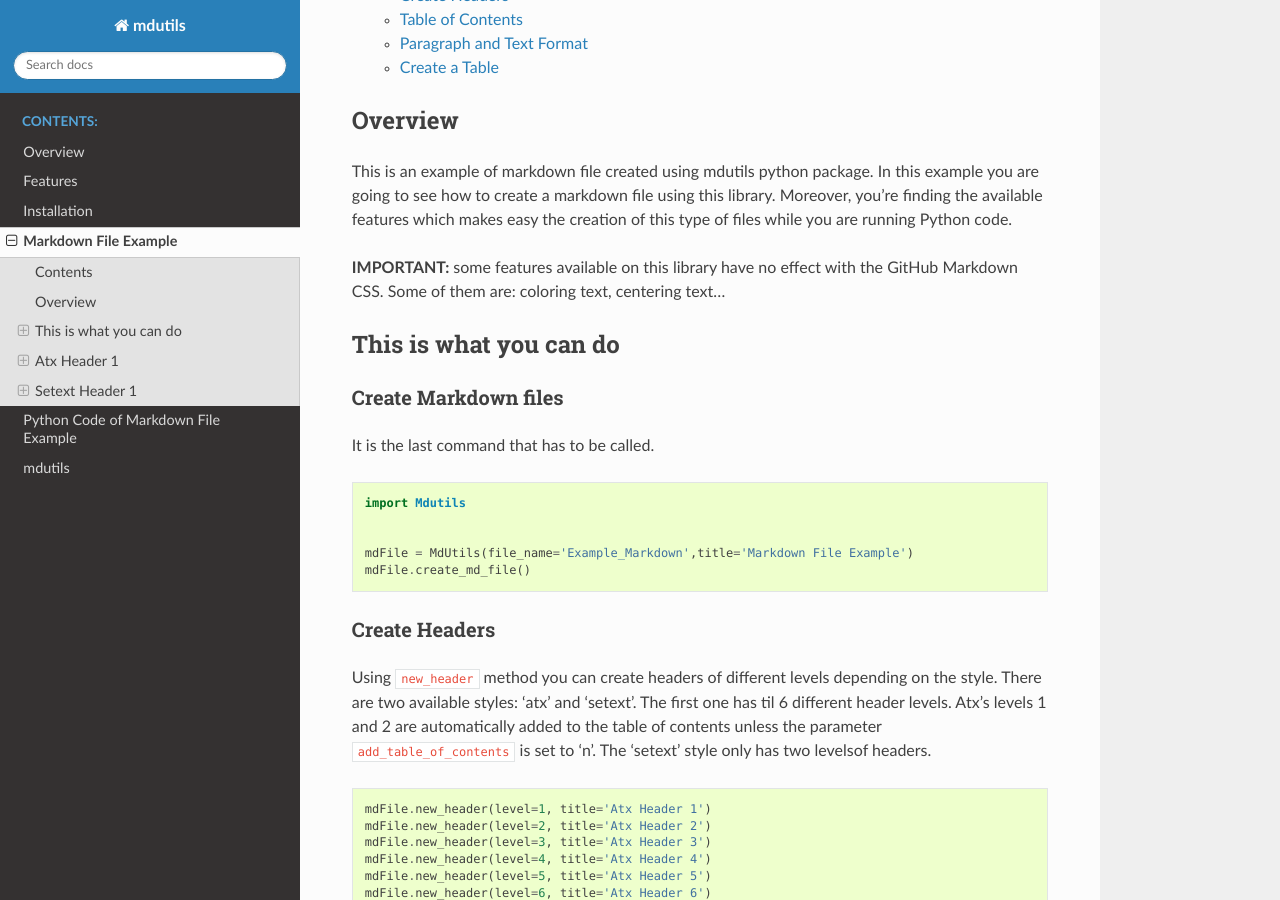
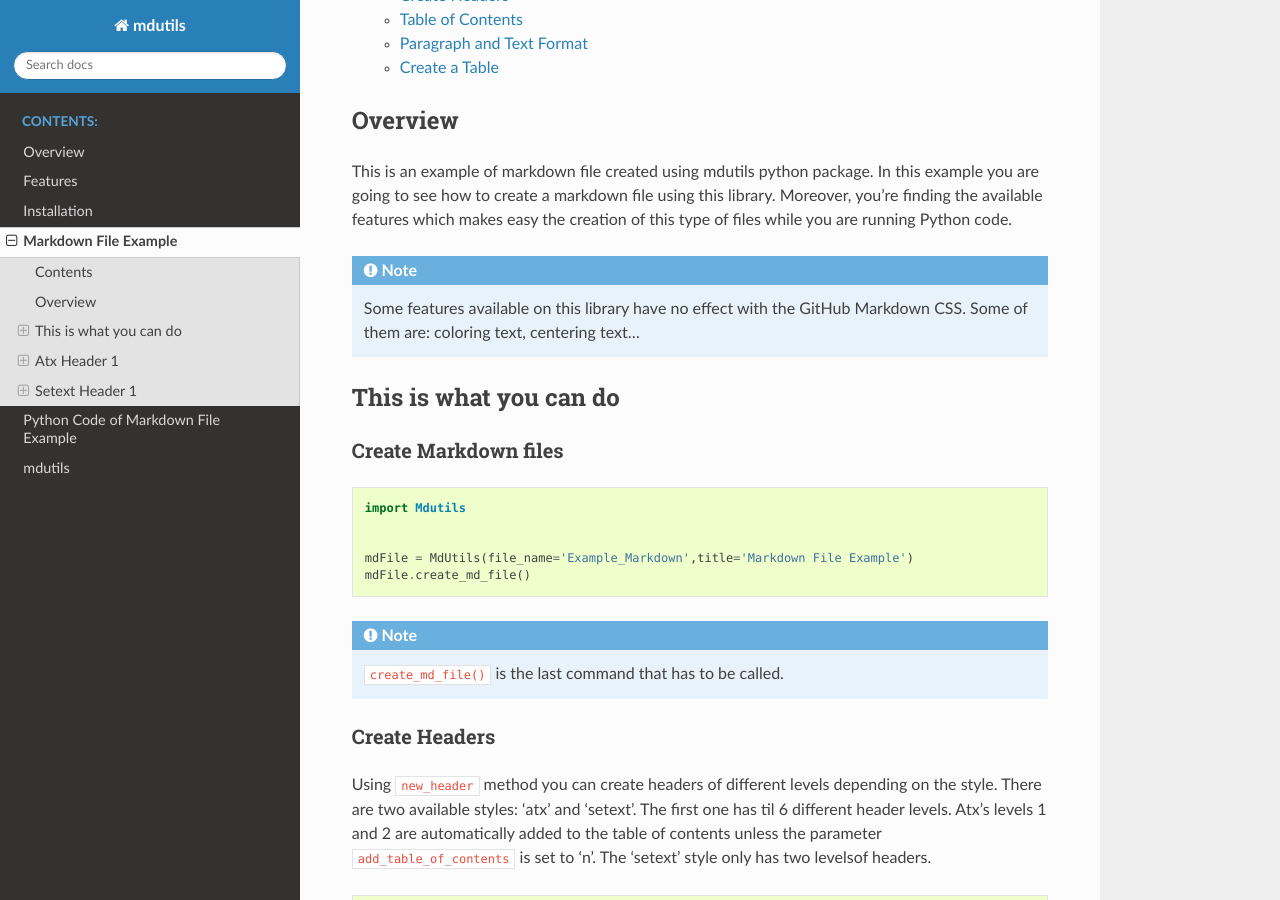
Before and after one commit to didix21/mdutils, a Sphinx documentation site: the page built from doc/source/examples/Example_Markdown.rst, in a window 1280 px wide and 900 px high, scrolled down 304 px. Built offline with Sphinx 7.4.7 and the Read the Docs theme 2.0.0, drawn with Linux system fonts in a browser that asks for light colours.

Commit message:
Improved some rst documentation.

```diff
--- a/doc/source/examples/Example_Markdown.rst
+++ b/doc/source/examples/Example_Markdown.rst
@@ -23,9 +23,11 @@
 which makes easy the creation of this type of files while you are
 running Python code.
 
-**IMPORTANT:** some features available on this library have no effect
-with the GitHub Markdown CSS. Some of them are: coloring text, centering
-text…
+.. note::
+
+    Some features available on this library have no effect with the GitHub Markdown CSS. Some of them are:
+    coloring text, centering text…
+
 
 This is what you can do
 =======================
@@ -33,7 +35,7 @@
 Create Markdown files
 ---------------------
 
-It is the last command that has to be called.
+
 
 .. code:: python
 
@@ -42,6 +44,10 @@
 
     mdFile = MdUtils(file_name='Example_Markdown',title='Markdown File Example')
     mdFile.create_md_file()
+
+.. note::
+
+    ``create_md_file()`` is the last command that has to be called.
 
 Create Headers
 --------------
--- a/doc/source/examples/Example_Python.py
+++ b/doc/source/examples/Example_Python.py
@@ -28,7 +28,7 @@
 # ***************************************************** Markdown *****************************************************
 # ********************************************************************************************************************
 mdFile.new_header(level=2, title="Create Markdown files")
-mdFile.new_paragraph("It is the last command that has to be called.")
+mdFile.new_paragraph("``create_md_file()`` is the last command that has to be called.")
 mdFile.insert_code("import Mdutils\n"
                    "\n"
                    "\n"
```
Also changed, not shown: README.md (+1 -1 lines), doc/source/examples/Example_Markdown.md (+1 -1 lines).
